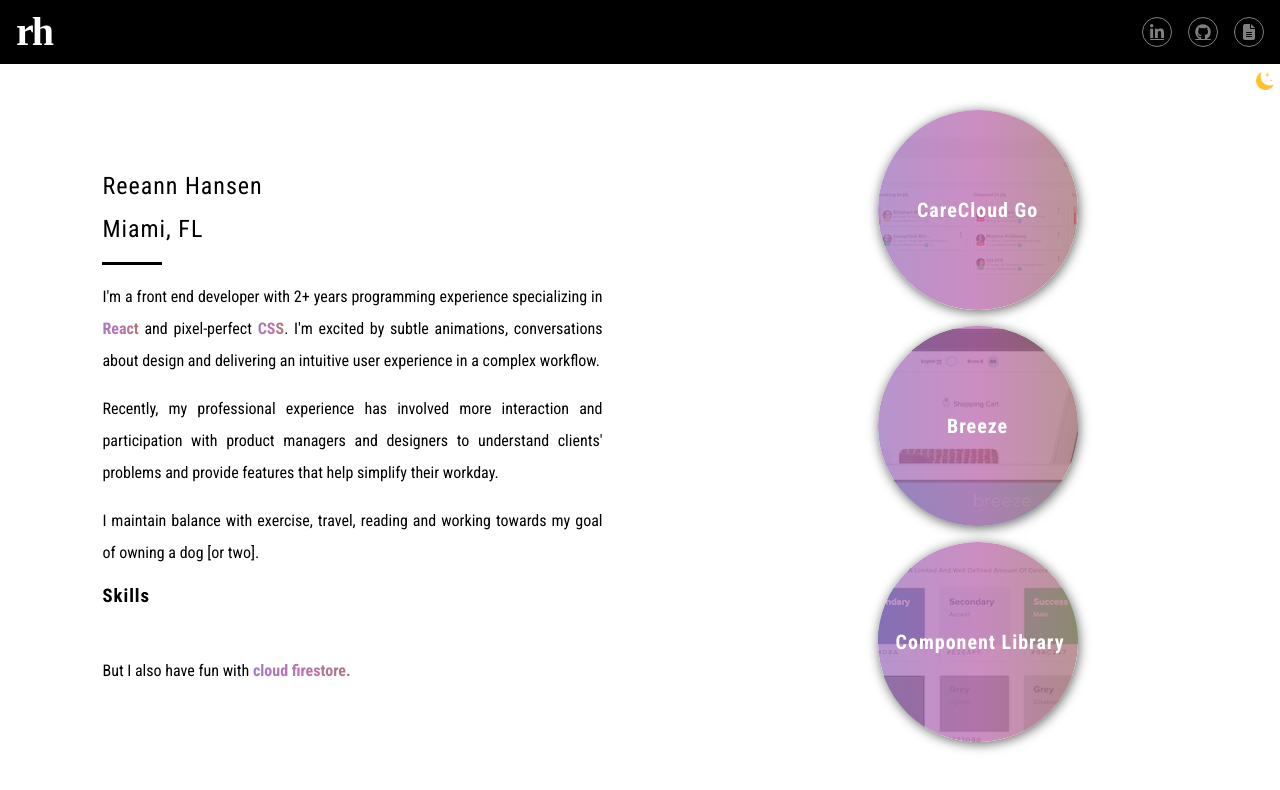
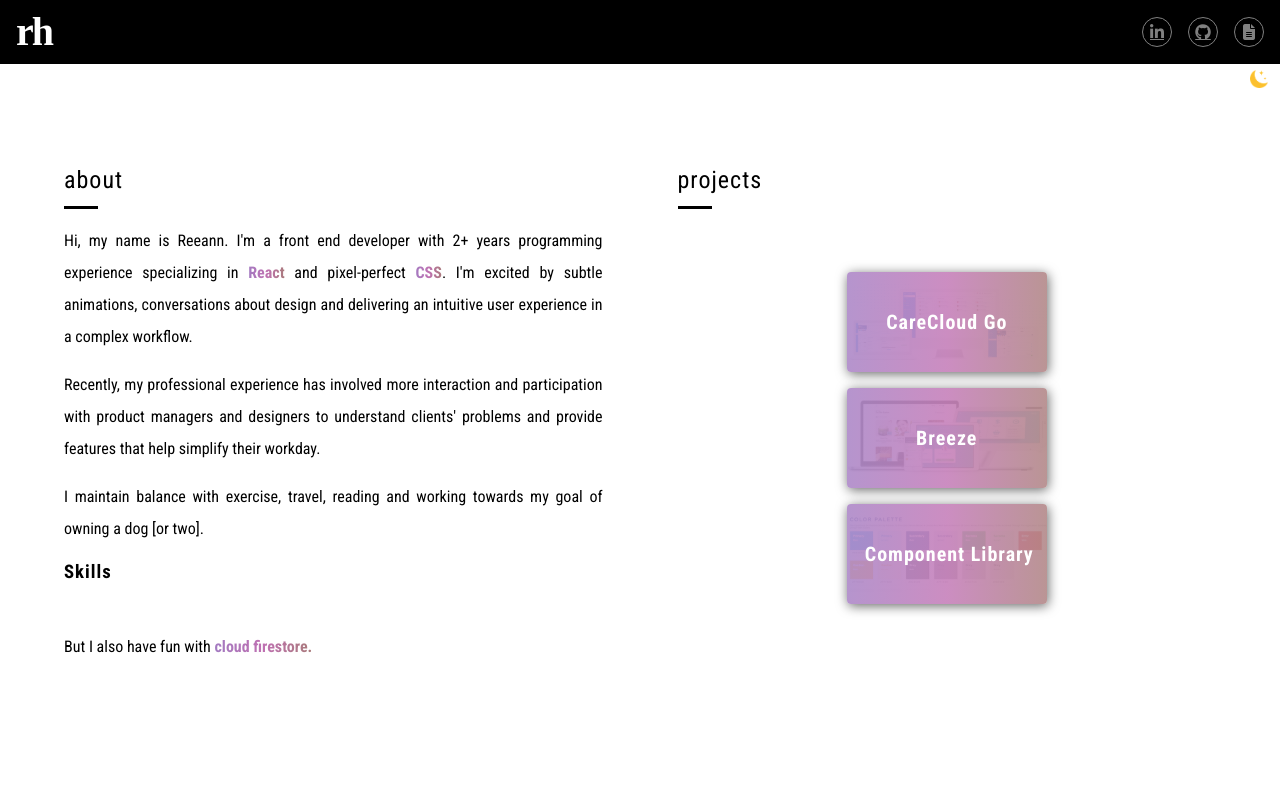
Before and after one commit to reeannvirginia/aura, a React (Create React App) app: page / in a window 1280 px wide. Shown: the top 790 px of the page. Built offline with nearby package versions, Linux system fonts and the light colour scheme; some icons are missing; a web font is replaced by a local one.

Commit message:
add section headers

```diff
--- a/src/components/Project.component.tsx
+++ b/src/components/Project.component.tsx
@@ -18,13 +18,12 @@ export interface Project {
 }
 
 const Project = ({ project, setActive, isActive, isHidden }: Project) => {
-  const background = `url(${window.location.origin + '/' + project.image}) top`;
   return (
     <div
-      style={{ background }}
       className={classNames('projectBubble', { projectContainer: isActive, isHidden })}
       onClick={isActive ? undefined : () => setActive(project.name)}
     >
+      <img src={project.image} alt={project.name} />
       <div className={classNames('projectDescription', { isActive })}>
         <h3 className="projectTitle">{project.name}</h3>
         <div className="details">
--- a/src/styles/_about.scss
+++ b/src/styles/_about.scss
@@ -1,22 +1,20 @@
 .aboutContainer {
   display: flex;
   flex-direction: column;
-  transition: all 0.3s;
-  margin: auto 0;
+  height: 550px;
   @include themed() {
     color: t('font');
   }
 }
-
-.aboutHeader {
-  height: 100px;
+.header {
+  height: 50px;
   position: relative;
   &::after {
     content: '';
     display: block;
     position: absolute;
     bottom: 0;
-    width: 60px;
+    width: 34px;
     @include themed() {
       border-bottom: 3px solid t('font');
     }
--- a/src/styles/_work.scss
+++ b/src/styles/_work.scss
@@ -1,25 +1,21 @@
 .workContainer {
   display: flex;
-  justify-content: center;
   flex-direction: column;
-  position: relative;
-  padding: 24px;
-  overflow: scroll;
-  align-items: center;
-  box-sizing: border-box;
-  width: 80%;
-  margin-left: auto;
-  min-width: 350px;
+  height: 550px;
+  width: 100%;
+  @include themed() {
+    color: t('font');
+  }
   &::-webkit-scrollbar {
     display: none;
     width: 0 !important;
   }
-  @media (max-width: $medium) {
-    align-items: center;
-    overflow: unset;
-    min-width: unset;
-    width: 100%;
-  }
+}
+.workDescription {
+  display: flex;
+  flex-direction: column;
+  align-items: center;
+  padding: 16px;
 }
 .projectBubble {
   display: flex;
@@ -27,9 +23,9 @@
   justify-content: center;
   cursor: pointer;
   overflow: hidden;
-  min-height: 200px;
+  min-height: 100px;
+  border-radius: 4px;
   width: 200px;
-  border-radius: 50%;
   position: relative;
   outline: none;
   transition: all 0.5s;
@@ -50,7 +46,6 @@
   }
 }
 .projectContainer {
-  border-radius: unset;
   width: 100%;
   overflow: hidden;
   box-shadow: $boxShadow;
@@ -126,29 +121,33 @@
 }
 
 .close {
+  opacity: 0;
   cursor: pointer;
   padding: 6px 10px;
-  transition: opacity 0.4s;
   border-radius: 50%;
   width: fit-content;
   margin-left: auto;
   margin-bottom: 16px;
-  animation: fadeIn 0.5s ease-out;
-  &:hover {
-    opacity: 0.6;
-  }
+  transform: scale(0);
   @include themed() {
     color: t('font');
     background: t('bg');
     box-shadow: t('boxShadowEnhanced');
   }
 }
+.showClose {
+  opacity: 1;
+  transform: scale(1);
+  animation: fadeIn 0.5s ease-out;
+}
 @keyframes fadeIn {
   0%,
   50% {
     opacity: 0;
+    transform: scale(0);
   }
   100% {
     opacity: 1;
+    transform: scale(1);
   }
 }
--- a/src/styles/app.scss
+++ b/src/styles/app.scss
@@ -52,42 +52,34 @@ body {
 .App {
   height: 100vh;
   width: 100vw;
+  transition: all 0.4s;
+  &.theme-dark {
+    background: $dark;
+  }
 }
 .darkModeToggle {
   position: absolute;
-  top: 8px;
-  right: 0;
+  top: 70px;
+  right: 6px;
 }
 .contentContainer {
-  height: calc(100% - 60px);
-  position: relative;
-  transition: all 0.3s;
   display: flex;
   justify-content: center;
   overflow: auto;
-  @include themed() {
-    background: t('bg');
-  }
+  width: 90vw;
+  margin: 0 auto;
 }
 .content {
+  height: calc(100vh - 60px);
   display: grid;
   grid-template-columns: 1fr 1fr;
   grid-gap: 75px;
-  width: 84%;
   max-width: 1200px;
+  align-items: center;
   @media (max-width: $medium) {
+    height: unset;
     display: flex;
     padding: 24px;
     flex-direction: column;
   }
 }
-@keyframes typing {
-  from {
-    opacity: 0;
-    width: 0;
-  }
-  to {
-    opacity: 1;
-    width: 100%;
-  }
-}
--- a/src/utils/constants.tsx
+++ b/src/utils/constants.tsx
@@ -1,3 +1,4 @@
+import { go, breeze, storybook } from '../assets';
 export const pages = [
   { display: 'home', icon: 'home', url: '/' },
   { display: 'about', icon: 'user-female', url: '/about' },
@@ -44,7 +45,7 @@ export const projects = [
     name: 'CareCloud Go',
     description: 'Next-generation cloud-based EHR/practice management software.',
     url: 'https://www.carecloud.com/go/',
-    image: 'go.png',
+    image: go,
     highlights:
       'Micro-frontend architecture, drag and drop views, realtime collab., React Context for state management',
   },
@@ -52,14 +53,14 @@ export const projects = [
     name: 'Breeze',
     description: 'An award-winning patient intake and registration app with 20k+ users.',
     url: 'https://www.carecloud.com/breeze/',
-    image: 'breeze.jpg',
+    image: breeze,
     highlights: 'Migrated UI from Angular to React with Redux state management within a tight 3-month deadline.',
   },
   {
     name: 'Component Library',
     description: 'React component library built on Storybook with 20+ reusable components.',
     url: 'https://storybook.js.org/',
-    image: 'storybook.png',
+    image: storybook,
     highlights: 'Complete with smooth animations, accessibility, unit tests and without material-ui. ',
   },
 ];
--- a/src/views/About.component.tsx
+++ b/src/views/About.component.tsx
@@ -18,13 +18,12 @@ const About = () => {
 
   return (
     <div className="aboutContainer">
-      <div className="aboutHeader">
-        <h2>Reeann Hansen</h2>
-        <h2>Miami, FL</h2>
+      <div className="header">
+        <h2>about</h2>
       </div>
       <div className="aboutDescription">
         <p>
-          I&apos;m a front end developer with 2+ years programming experience specializing in{' '}
+          Hi, my name is Reeann. I&apos;m a front end developer with 2+ years programming experience specializing in{' '}
           <span className="text">React</span> and pixel-perfect <span className="text">CSS</span>. I&apos;m excited by
           subtle animations, conversations about design and delivering an intuitive user experience in a complex
           workflow.
--- a/src/views/Work.component.tsx
+++ b/src/views/Work.component.tsx
@@ -1,4 +1,5 @@
 import React, { useState } from 'react';
+import classNames from 'classnames';
 import { Project } from '../components';
 import { projects } from '../utils/constants';
 
@@ -16,11 +17,13 @@ const Work = () => {
 
   return (
     <div className="workContainer">
-      {activeProject && (
-        <div className="close" onClick={() => setActive(null)}>
+      <div className="header">
+        <h2>projects</h2>
+      </div>
+      <div className="workDescription">
+        <div className={classNames('close', { showClose: activeProject })} onClick={() => setActive(null)}>
           <i className="fas fa-times" />
         </div>
-      )}
         {projects.map((project: Project) => (
           <Project
             key={project.name}
@@ -31,6 +34,7 @@ const Work = () => {
           />
         ))}
       </div>
+    </div>
   );
 };
 
--- a/tsconfig.json
+++ b/tsconfig.json
@@ -13,9 +13,9 @@
     "resolveJsonModule": true,
     "isolatedModules": true,
     "noEmit": true,
-    "jsx": "preserve"
-    // "noUnusedLocals": true,
-    // "noUnusedParameters": true
+    "jsx": "preserve",
+    "noUnusedLocals": true,
+    "noUnusedParameters": true
   },
   "include": ["src"],
   "exclude": ["node_modules"]
```
Lines whose indentation alone changed are shown as unchanged.
